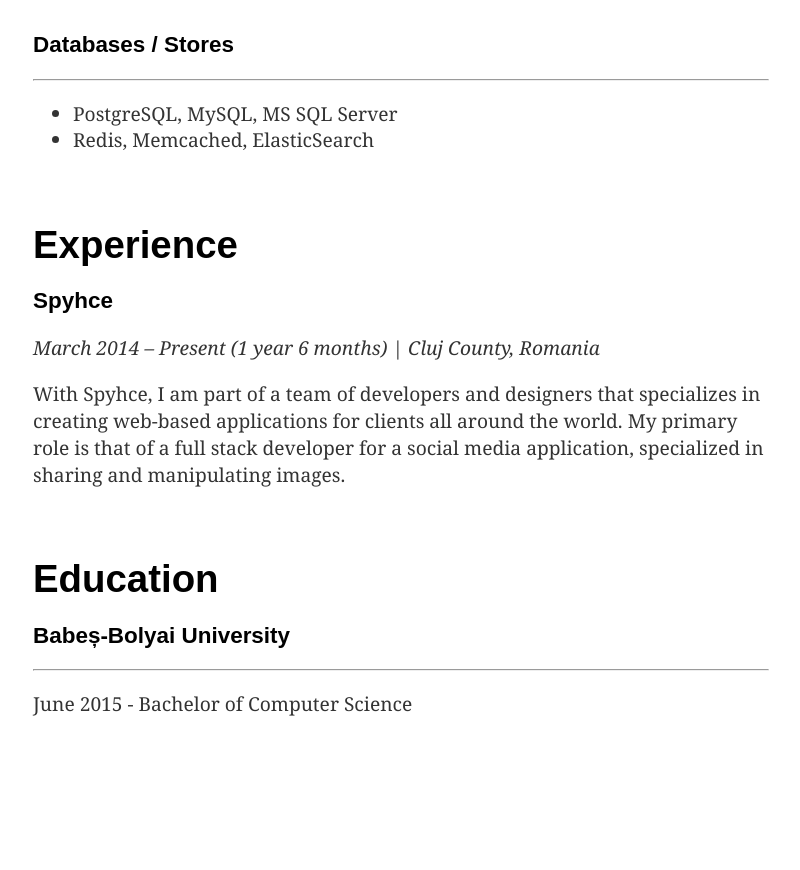
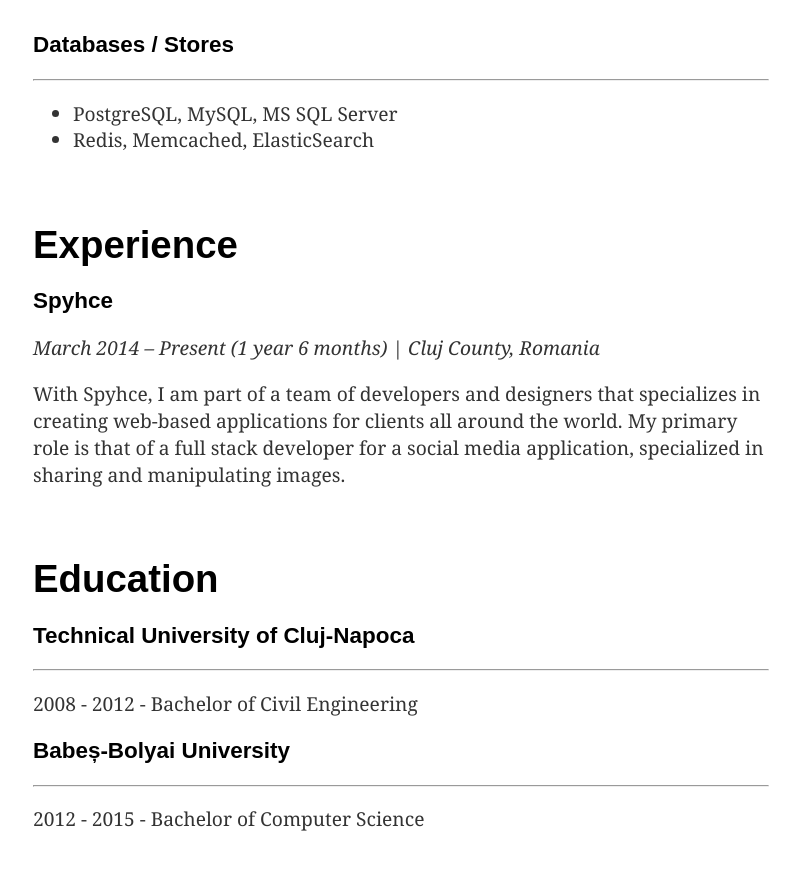
Before and after one commit to BontaVlad/BontaVlad.github.io, a Jekyll site: the page built from resume.md, in a window 1280 px wide and 900 px high, scrolled down 1262 px. Shown: the top 870 px of the window, without its empty margins (351-1151 px from the left). Built offline with Jekyll 4.4.1, drawn with Linux system fonts in a browser that asks for light colours; before the commit the page ends 2047 px from its top, so only the background shows below that.

Commit message:
Resume update

```diff
--- a/resume.md
+++ b/resume.md
@@ -66,7 +66,12 @@
 
 #Education
 
+### Technical University of Cluj-Napoca
+--------------------------
+
+2008 - 2012 - Bachelor of Civil Engineering
+
 ###Babeș-Bolyai University
 --------------------------
 
-June 2015 - Bachelor of Computer Science
+2012 - 2015 - Bachelor of Computer Science
```
Also changed, not shown: about.md (+1 -1 lines).
